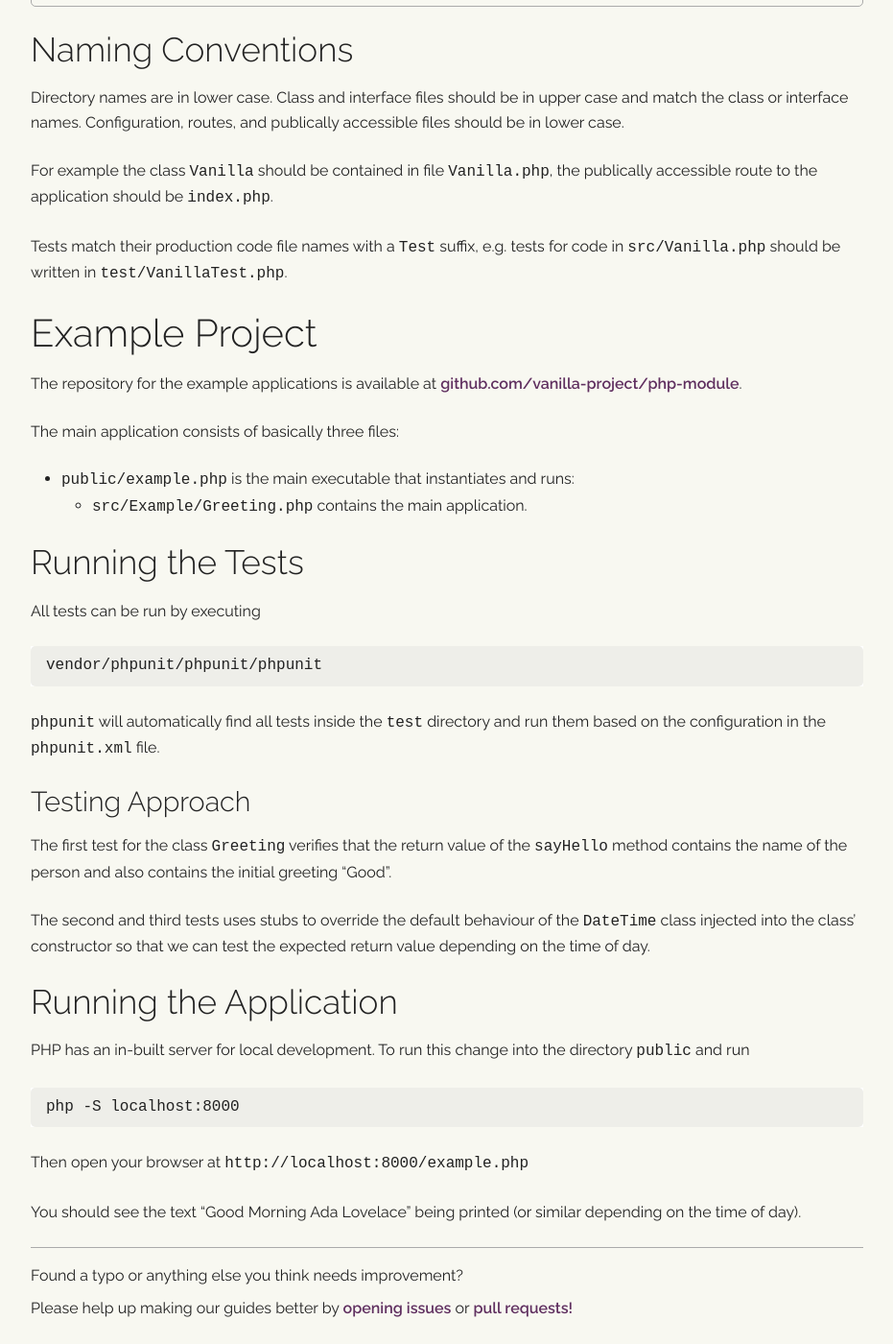
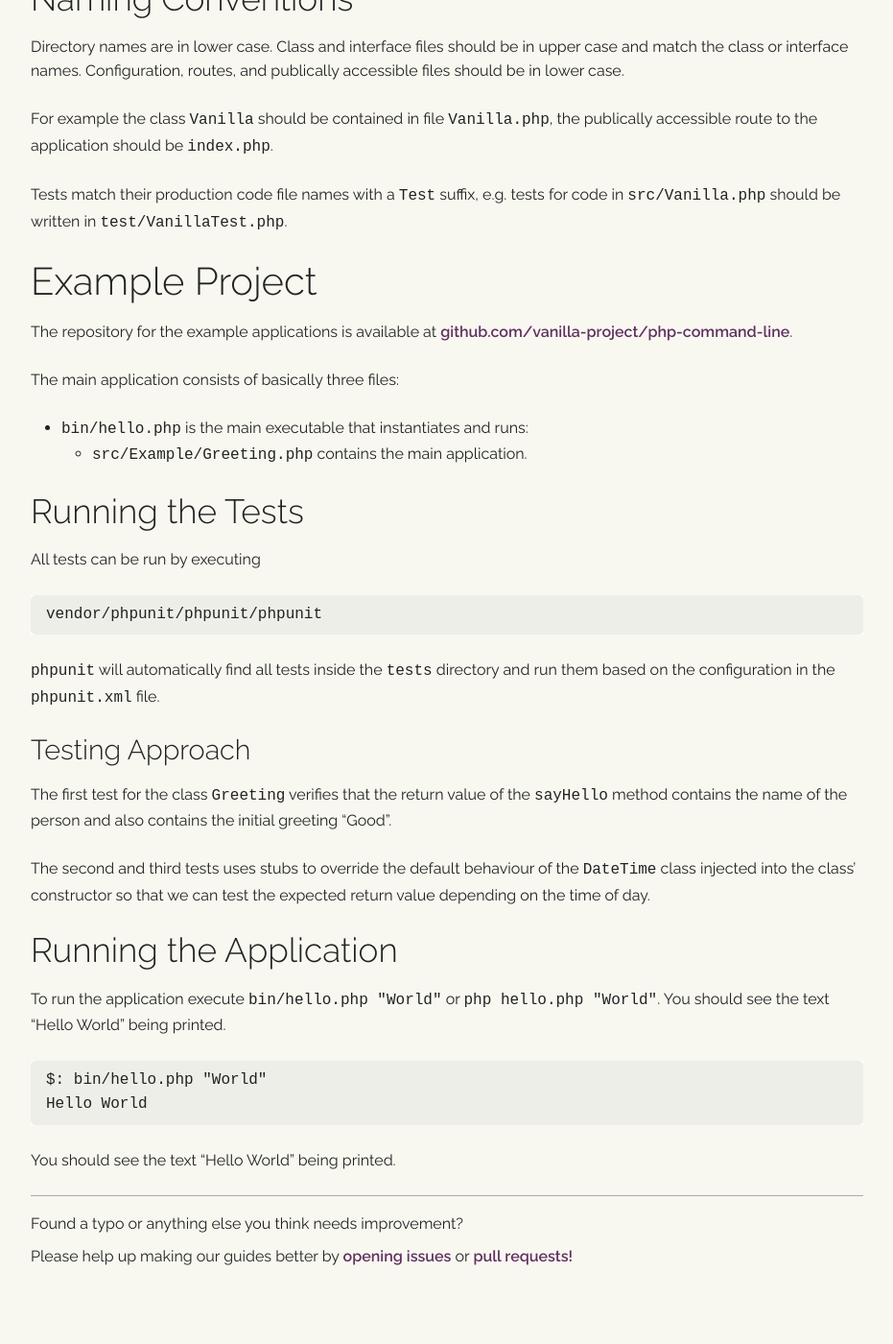
Before and after one commit to vanilla-project/vanilla-project.guide, a Jekyll site: the page built from _guides/php/command-line.md, in a window 1280 px wide and 1400 px high, scrolled down 2522 px. Shown: the whole window at 96% size, without its empty margins (174-1105 px from the left). Built offline with Jekyll 4.4.1, drawn with Linux system fonts in a browser that asks for light colours; after the commit the page ends 3868 px from its top, so only the background shows below that; some of the changed text lies outside the part shown.

Commit message:
Updates PHP command-line guide with correct tests path and application execution instructions

````diff
--- a/_guides/php/command-line.md
+++ b/_guides/php/command-line.md
@@ -83,15 +83,13 @@ In our guides we will be using PHPUnit as the default testing framework.
 
 ## Directory Structure
 
-A typical directory structure for a PHP project consists of a `src` directory that contains all source files and a `tests` directory that includes all tests. For web applications the publically accessible files (eg. `index.php`) would reside in a `public` directory which would then be your webservers document root.
+A typical directory structure for a PHP project consists of a `src` directory that contains all source files and a `tests` directory that includes all tests. For command-line applications the files to be executed to start your application (eg. `hello.php`) would reside in a `bin` directory.
 
-Another common convention is having a `bin` directory that may contain executable files to start your application.
-
-We provided a working example of a minimal project on [Github](provide URL here).
+We provided a working example of a minimal project on [github.com/vanilla-project/php-command-line](https://github.com/vanilla-project/php-command-line).
 <ul class="directory-structure">
   <li class="directory">src</li>
-  <li class="directory">test</li>
-  <li class="directory">public</li>
+  <li class="directory">tests</li>
+  <li class="directory">bin</li>
   <li class="file">composer.json</li>
   <li class="file">composer.lock</li>
 </ul>
@@ -111,11 +109,11 @@ Tests match their production code file names with a `Test` suffix, e.g. tests fo
 ## Example Project
 
 
-The repository for the example applications is available at [github.com/vanilla-project/php-module](https://github.com/vanilla-project/php-module).
+The repository for the example applications is available at [github.com/vanilla-project/php-command-line](https://github.com/vanilla-project/php-command-line).
 
 The main application consists of basically three files:
 
-- `public/example.php` is the main executable that instantiates and runs:
+- `bin/hello.php` is the main executable that instantiates and runs:
   - `src/Example/Greeting.php` contains the main application.
 
 ### Running the Tests
@@ -126,7 +124,7 @@ All tests can be run by executing
 vendor/phpunit/phpunit/phpunit
 ```
 
-`phpunit` will automatically find all tests inside the `test` directory and run them based on the configuration in the `phpunit.xml` file.
+`phpunit` will automatically find all tests inside the `tests` directory and run them based on the configuration in the `phpunit.xml` file.
 
 
 #### Testing Approach
@@ -138,12 +136,12 @@ The second and third tests uses stubs to override the default behaviour of the `
 
 ### Running the Application
 
-PHP has an in-built server for local development. To run this change into the directory `public` and run
+To run the application execute `bin/hello.php "World"` or `php hello.php "World"`.
+You should see the text &ldquo;Hello World&rdquo; being printed.
 
 ```
-php -S localhost:8000
+$: bin/hello.php "World"
+Hello World
 ```
 
-Then open your browser at `http://localhost:8000/example.php`
-
-You should see the text &ldquo;Good Morning Ada Lovelace&rdquo; being printed (or similar depending on the time of day).
+You should see the text &ldquo;Hello World&rdquo; being printed.
````
